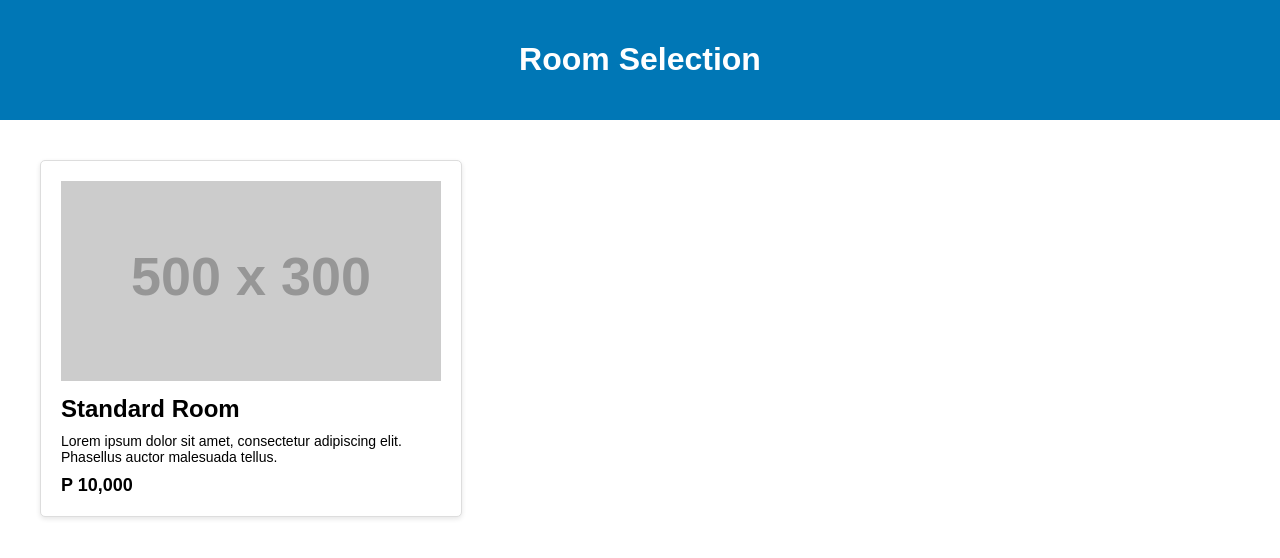
After one commit to joren97x/school-project, a PHP site: page /public/roomSelection.html in a window 1280 px wide. The commit adds this page. Shown: the top 558 px of the page. Run offline with PHP 8.4, Linux system fonts and the light colour scheme; grey boxes labelled with a size stand in for pictures from a placeholder-image service; some libraries are stand-ins or nearby versions.

Commit message:
added room stuffs no functonality

```diff
--- a/index.html
+++ b/index.html
@@ -165,6 +165,7 @@
         </div>
         <div class="text-center">
             <a href="./public/idcard.html" class="text-decoration-underline" id="request">Requests</a>
+            <a href="index2.html" class="text-decoration-underline" >INDEX 2</a>
         </div>
       </div>
     </div>
--- a/index2.html
+++ b/index2.html
@@ -29,8 +29,8 @@
         border-radius: 25px;
         width: 350px;
         height: 265px;
-        margin-left: 790px;
-        margin-top: 132px;
+        margin-left: 890px;
+        margin-top: 200px;
     }
     #login-header {
         border-top-right-radius: 25px;
@@ -60,6 +60,7 @@
 
                 <!--MGA MODAL-->
         <!-- Modal -->
+        <!-- MODAL NGA EXTRA LARGE heheh-->
         <div class="modal modal-xl  fade" id="registerModal" tabindex="-1" aria-labelledby="exampleModalLabel" aria-hidden="true">
             <div class="modal-dialog">
             <div class="modal-content">
--- a/public/loginUser.js
+++ b/public/loginUser.js
@@ -24,6 +24,7 @@ var loginRequest = () => {
             }
         },
         error: (xhr, ajaxOptions, thrownError) => {console.log(thrownError)}
+
     })
 
 }
--- /dev/null
+++ b/public/roomSelection.html
@@ -0,0 +1,115 @@
+<!DOCTYPE html>
+<html>
+<head>
+	<title>Room Selection</title>
+	<style>
+		/* basic styles */
+		body {
+			margin: 0;
+			padding: 0;
+			font-family: Arial, sans-serif;
+		}
+
+		/* header styles */
+		header {
+			background-color: #0077b6;
+			color: white;
+			padding: 20px;
+			text-align: center;
+		}
+
+		/* container styles */
+		.container {
+			margin: 0 auto;
+			max-width: 1200px;
+			padding: 20px;
+		}
+
+		/* room styles */
+		.room {
+			display: flex;
+			flex-wrap: wrap;
+			justify-content: space-between;
+			margin-top: 20px;
+		}
+
+		/* room card styles */
+		.room-card {
+			background-color: white;
+			border: 1px solid #dddddd;
+			border-radius: 5px;
+			box-shadow: 0px 2px 5px rgba(0, 0, 0, 0.1);
+			flex-basis: calc(33.33% - 20px);
+			margin-bottom: 20px;
+			padding: 20px;
+		}
+
+		.room-card:hover {
+			box-shadow: 0px 2px 5px rgba(0, 0, 0, 0.2);
+			transform: translateY(-5px);
+			transition: all 0.3s ease;
+		}
+
+		 /* room image styles */
+		.room-img {
+			height: 200px;
+			margin-bottom: 10px;
+			object-fit: cover;
+			width: 100%;
+		}
+
+		/* room name styles */
+		.room-name {
+			font-size: 24px;
+			font-weight: bold;
+			margin-bottom: 10px;
+		}
+
+		/* room description styles */
+		.room-desc {
+			font-size: 14px;
+			margin-bottom: 10px;
+		}
+
+		/* room price styles */
+		.room-price {
+			font-size: 18px;
+			font-weight: bold;
+			margin-top: 10px;
+		}
+
+		/* room book button styles */
+		.room-book {
+			background-color: #0077b6;
+			border: none;
+			border-radius: 5px;
+			color: white;
+			cursor: pointer;
+			font-size: 16px;
+			padding: 10px 20px;
+			margin-top: 10px;
+			transition: all 0.3s ease;
+		}
+
+		.room-book:hover {
+			background-color: #005f8b;
+		}
+
+	</style>
+</head>
+<body>
+	<header>
+		<h1>Room Selection</h1>
+	</header>
+	<div class="container">
+		<div class="room">
+			<div class="room-card">
+				<img class="room-img" src="https://via.placeholder.com/500x300.png?text=Room+Image" alt="Room Image">
+				<div class="room-name">Standard Room</div>
+				<div class="room-desc">Lorem ipsum dolor sit amet, consectetur adipiscing elit. Phasellus auctor malesuada tellus.</div>
+				<div class="room-price">P 10,000
+            </div>
+        </div>
+    </div>
+</body>
+</html>
--- a/src/router.php
+++ b/src/router.php
@@ -19,6 +19,10 @@
             case 'login-user':
                 $back = new backend();
                 echo $back->loginUser($_POST["firstName"], $_POST["lastName"]);
+                break;
+            case 'createRoom':
+                $back = new backend();
+                echo $back->createRoom($_POST["roomName"],$_POST["roomDetails"],$_POST["roomPrice"],$_POST["roomImg"]);
                 break;
             case 'view':
                 $back = new backend();
```
Also changed, not shown: public/roomCreation.html (added, +101 -0 lines), public/roomDetails.html (added, +115 -0 lines), src/backend.php (+48 -3 lines).
